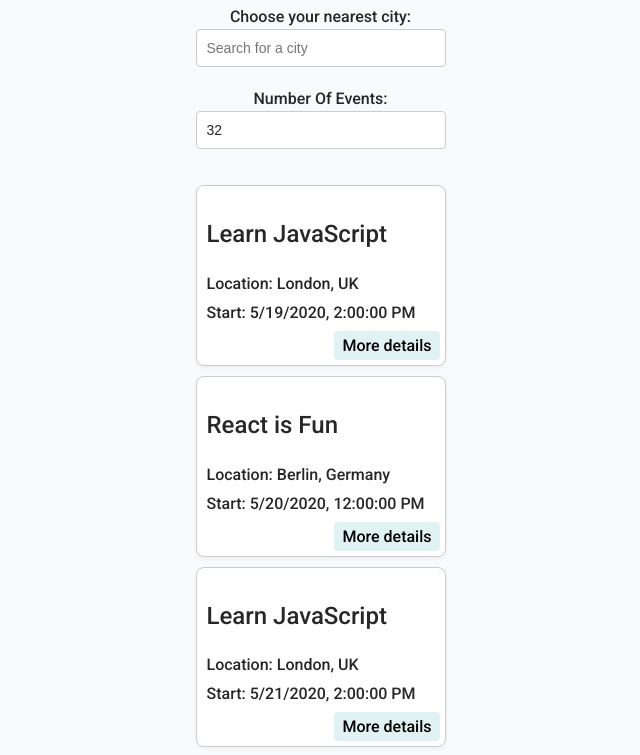
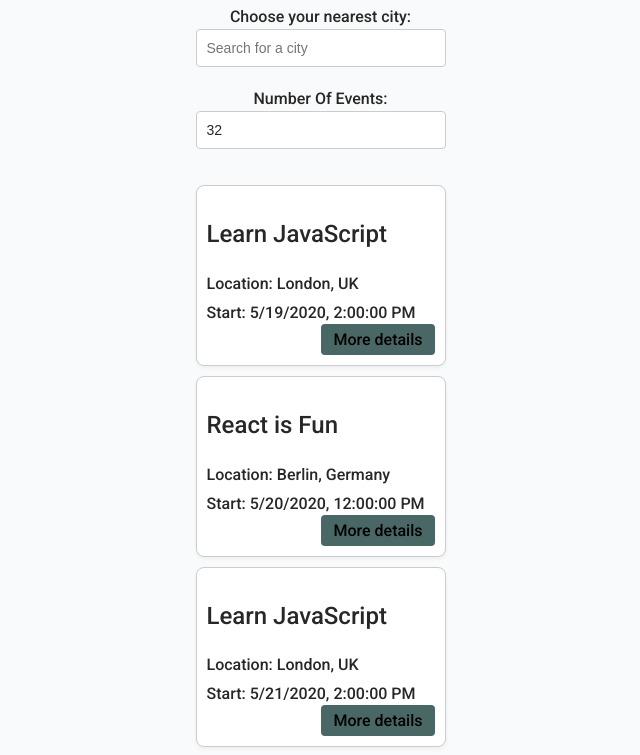
Before and after one commit to tamperic/meet, a React (Vite) app: page / in a window 1280 px wide. Shown: the top 755 px of the page, without its empty margins (332-972 px from the left). Built offline with nearby package versions, Linux system fonts and the light colour scheme.

Commit message:
Update styling

```diff
--- a/src/App.css
+++ b/src/App.css
@@ -111,17 +111,17 @@ input[type="number"]:focus {
 
 .details-btn {
   position: absolute;
-  right: 5px;
-  bottom: 5px;
-  padding: 5px 8px;
+  right: 10px;
+  bottom: 10px;
+  padding: 6px 12px;
   border-radius: 4px;
   outline: none;
   cursor: pointer;
-  background-color: #e0f2f1;
+  background-color: #496765;
   border: none;
   transition: background-color 0.2s;
 }
 
 .details-btn:hover {
-  background-color: #b2ebf2;
+  opacity: 0.8;
 }
```
